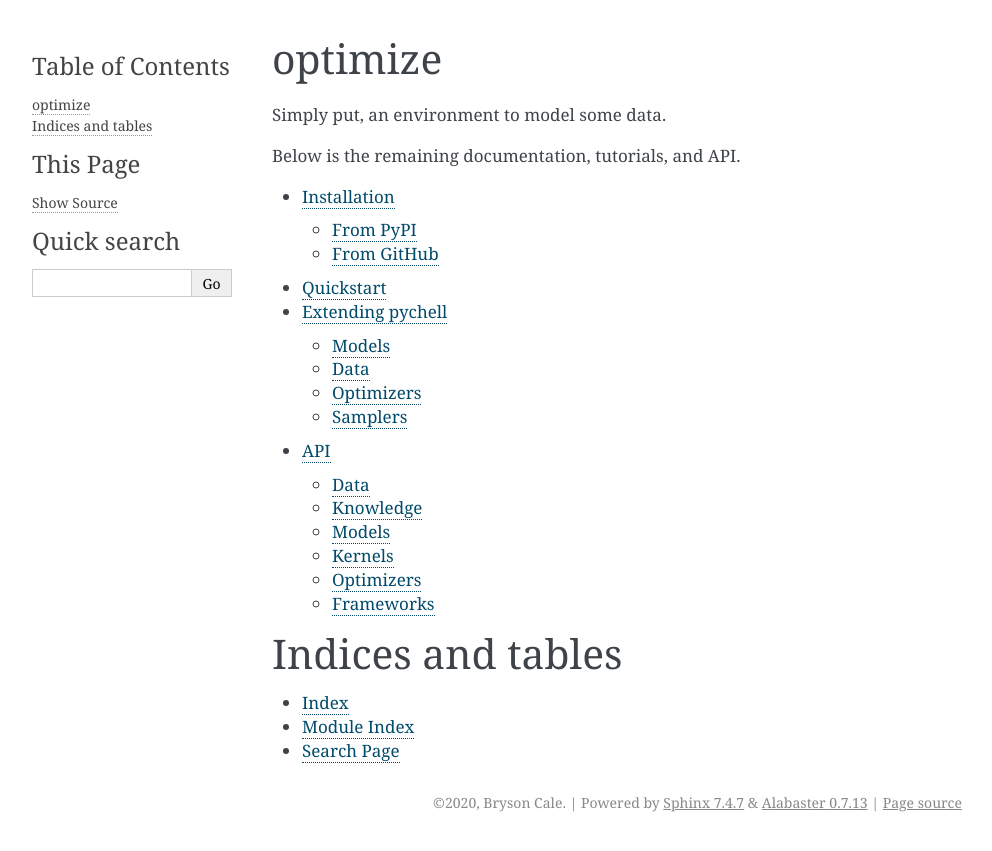
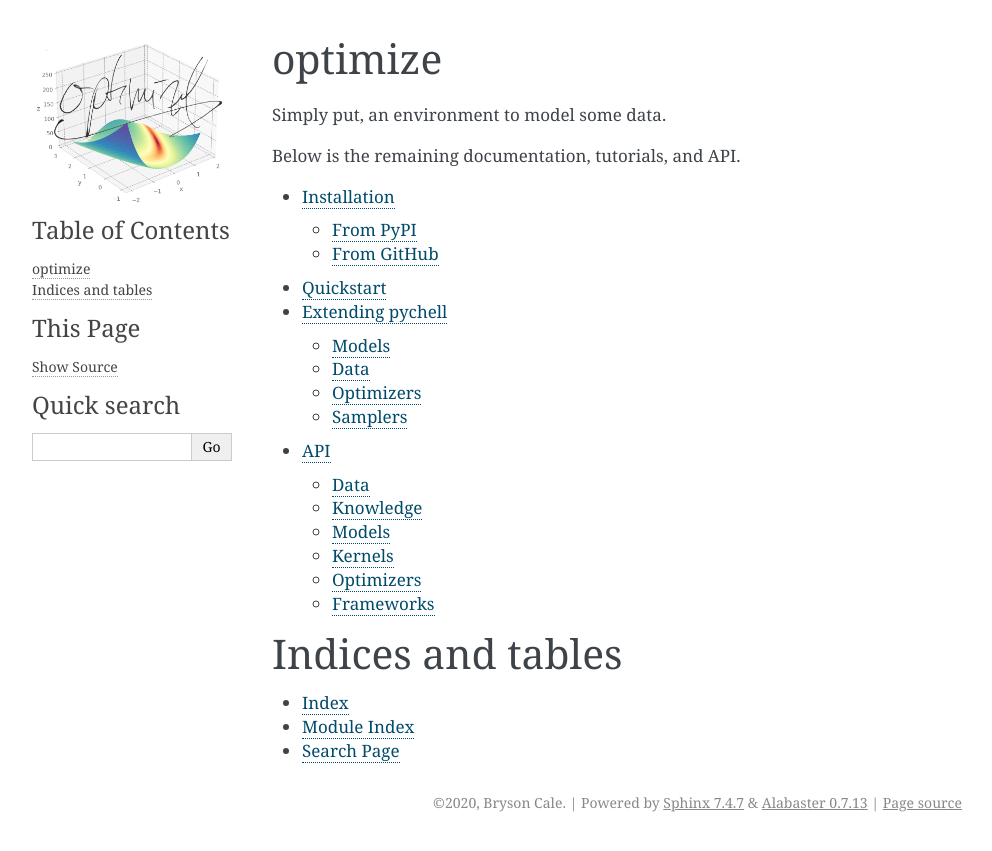
Before and after one commit to astrobc1/optimize, a Sphinx documentation site: the page built from docs/index.rst, in a window 1280 px wide. Shown: the top 851 px of the page, without its empty margins (148-1140 px from the left). Built offline with Sphinx 7.4.7, drawn with Linux system fonts in a browser that asks for light colours.

Commit message:
Added Docs

```diff
--- a/docs/conf.py
+++ b/docs/conf.py
@@ -63,7 +63,7 @@ html_static_path = ['_static']
 
 #html_style = 'css/mystyle.css'
 
-#html_logo = 'images/pychell_logo.png'
-#html_favicon = 'images/pychell_logo.ico'
+html_logo = 'images/optimize_logo.png'
+html_favicon = 'images/optimize_logo.ico'
 
 master_doc = 'index'
```
Also changed, not shown: docs/images/optimize_logo.ico (added), docs/images/optimize_logo.png (added), docs/images/pychell_logo.ico (deleted), docs/images/pychell_logo.png (deleted), 6 other files.
